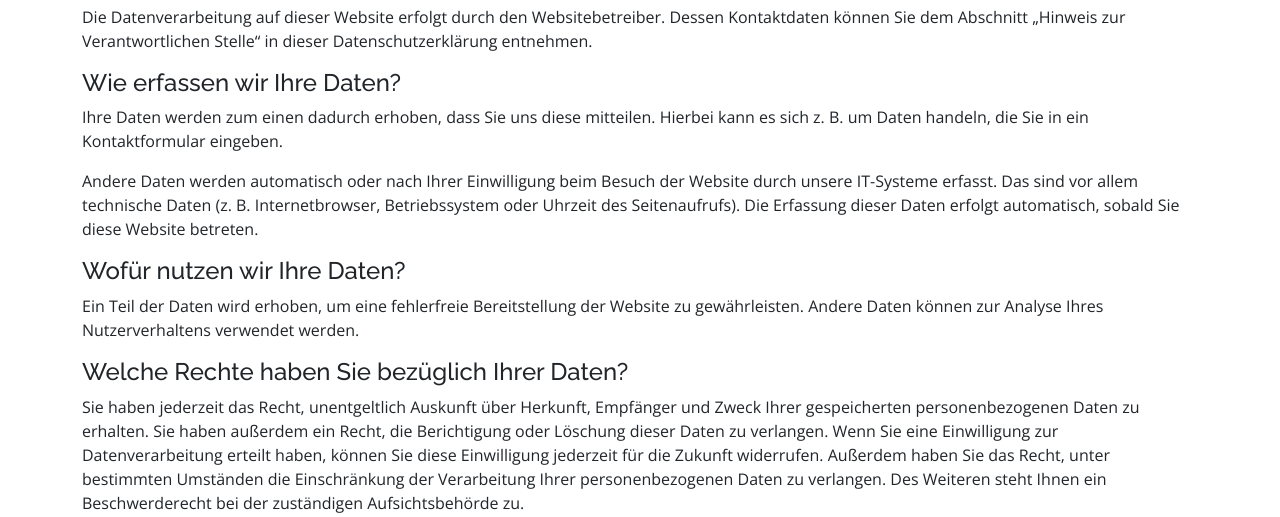
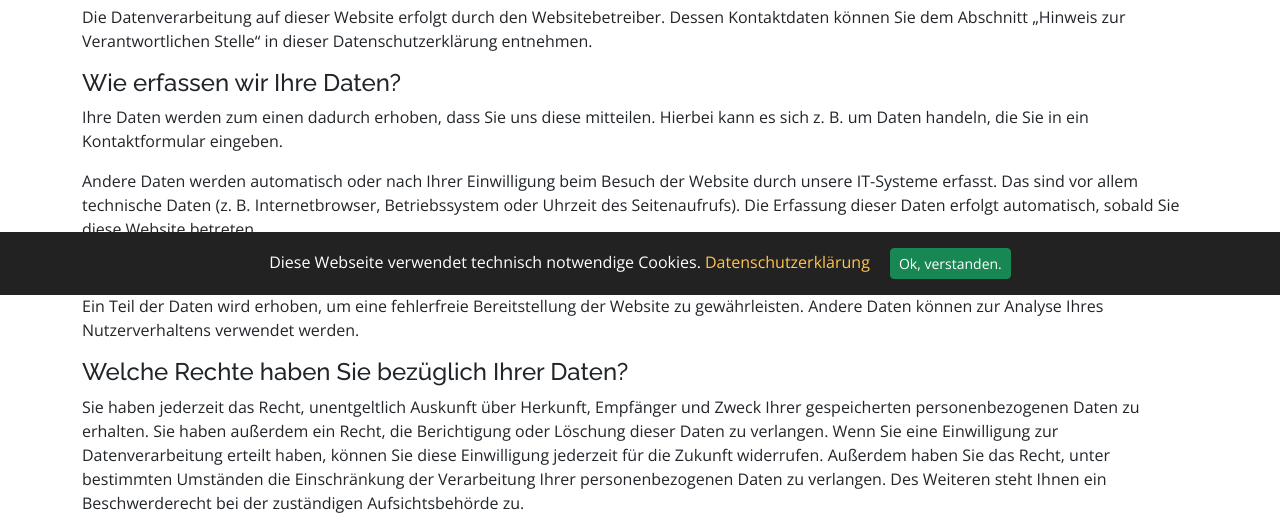
Before and after one commit to schwarzzeltland/schwarzzeltland, a Django app: page /main/privacypolice in a window 1280 px wide. Shown: the part 505-1022 px from the top of the page. Run offline with Django 5.2, Linux system fonts and the light colour scheme; some libraries are stand-ins or nearby versions.

Commit message:
Cookie Hinweis für technisch notwendige Cookies

```diff
--- /dev/null
+++ b/main/cookiemiddleware.py
@@ -0,0 +1,21 @@
+
+from django.conf import settings
+
+class CookieConsentMiddleware:
+    """
+    Entfernt oder verhindert Cookies, solange der User nicht zugestimmt hat.
+    """
+    def __init__(self, get_response):
+        self.get_response = get_response
+
+    def __call__(self, request):
+        response = self.get_response(request)
+
+        consent = request.COOKIES.get("cookies_accepted")
+        if consent != "true":
+            # CSRF-Cookie löschen
+            response.delete_cookie("csrftoken", path="/")
+            # Session-Cookie löschen
+            response.delete_cookie(getattr(settings, "SESSION_COOKIE_NAME", "sessionid"), path="/")
+
+        return response
--- a/main/templates/main/privacypolice.html
+++ b/main/templates/main/privacypolice.html
@@ -233,7 +233,8 @@
     Hinweise zur Nutzung:
     </p><p>
     Die Nutzer sind für die Inhalte ihrer Nachrichten selbst verantwortlich. Nachrichten dürfen nur von berechtigten
-    Administratoren versendet werden und ausschließlich für Belange genutzt werden, die im Zusammenhang mit dieser Webanwendung stehen. Verboten sind insbesondere beleidigende, diskriminierende oder rechtswidrige
+    Administratoren versendet werden und ausschließlich für Belange genutzt werden, die im Zusammenhang mit dieser
+    Webanwendung stehen. Verboten sind insbesondere beleidigende, diskriminierende oder rechtswidrige
     Inhalte. Verstöße können zur Sperrung des Nutzerkontos, Löschung von Nachrichten oder Kündigung des
     Organisationszugangs führen.
     Über die Nachrichtenfunktion sollten keine besonders schutzwürdigen personenbezogenen Daten oder vertraulichen
@@ -377,5 +378,24 @@
                 href="https://www.dataprivacyframework.gov/s/participant-search/participant-detail?contact=true&id=a2zt000000001L5AAI&status=Active"
                 target="_blank" rel="noopener noreferrer">https://www.dataprivacyframework.gov/s/participant-search/participant-detail?contact=true&id=a2zt000000001L5AAI&status=Active</a>
     </p>
+    <h2>6.Cookies</h2>
+    <p>Unsere Website verwendet ausschließlich technisch notwendige Cookies.</p><p>
+    Diese dienen dazu, grundlegende Funktionen
+    der Website bereitzustellen und die Sicherheit zu gewährleisten.</p><p>
+    Im Einzelnen verwenden wir:</p>
+    <ul>
+        <li>Consent-Cookie (cookie-accepted): Speichert Ihre Entscheidung zum Cookie-Hinweis, damit dieser nicht bei
+            jedem Aufruf erneut angezeigt wird.
+        </li>
+        <li>Session-Cookies (sessionid): Diese sind erforderlich, damit Sie während eines Besuchs eingeloggt bleiben und
+            bestimmte Funktionen nutzen können.
+        </li>
+        <li>CSRF-Cookies (csrftoken): Diese werden eingesetzt, um Formulareingaben vor Missbrauch durch sogenannte
+            Cross-Site-Request-Forgery-Angriffe zu schützen.
+        </li>
+    </ul>
+    <p>Diese Cookies enthalten keine personenbezogenen Daten, die Rückschlüsse auf Ihre Identität erlauben.</p>
+    <p>Die Nutzung dieser Cookies erfolgt auf Grundlage von Art. 6 Abs. 1 lit. f DSGVO (berechtigtes Interesse an einer
+        sicheren und funktionsfähigen Website). Eine Einwilligung ist hierfür nicht erforderlich.</p>
     <p>Quelle: <a href="https://www.e-recht24.de">https://www.e-recht24.de</a></p>
 {% endblock %}
--- a/main/urls.py
+++ b/main/urls.py
@@ -19,10 +19,16 @@ urlpatterns = [
     path('help', views.help_view, name='help'),
     path('login/', auth_views.LoginView.as_view(template_name='main/login.html'), name='login'),
     path('logout/', auth_views.LogoutView.as_view(), name='logout'),
-    path('password_reset/', auth_views.PasswordResetView.as_view(template_name='main/password_reset_form.html'), name='password_reset'),
-    path('password_reset/done/', auth_views.PasswordResetDoneView.as_view(template_name='main/password_reset_done.html'), name='password_reset_done'),
-    path('reset/<uidb64>/<token>/', auth_views.PasswordResetConfirmView.as_view(template_name='main/password_reset_confirm.html'), name='password_reset_confirm'),
-    path('reset/done/', auth_views.PasswordResetCompleteView.as_view(template_name='main/password_reset_complete.html'), name='password_reset_complete'),
+    path('password_reset/', auth_views.PasswordResetView.as_view(template_name='main/password_reset_form.html'),
+         name='password_reset'),
+    path('password_reset/done/',
+         auth_views.PasswordResetDoneView.as_view(template_name='main/password_reset_done.html'),
+         name='password_reset_done'),
+    path('reset/<uidb64>/<token>/',
+         auth_views.PasswordResetConfirmView.as_view(template_name='main/password_reset_confirm.html'),
+         name='password_reset_confirm'),
+    path('reset/done/', auth_views.PasswordResetCompleteView.as_view(template_name='main/password_reset_complete.html'),
+         name='password_reset_complete'),
     path('register', views.register, name='register'),
     path('activate/<uidb64>/<token>/', views.activate, name='activate'),
     path('register/email_verification/', views.email_verification, name='email_verification'),
@@ -35,4 +41,5 @@ urlpatterns = [
     path('messages/send/', views.sendmessage_view, name='sendmessage'),
     path('messages/send/<int:pk>/', views.sendmessage_view, name='sendmessage'),
     path('messages/inbox/', views.messagesinbox_view, name='inboxmessages'),
+    path("accept-cookies/", views.accept_cookies, name="accept_cookies"),
 ]
--- a/main/views.py
+++ b/main/views.py
@@ -6,7 +6,7 @@ from django.contrib.auth import get_user_model, login
 from django.contrib.auth.models import User
 from django.contrib.sites.shortcuts import get_current_site
 from django.core.mail import send_mail
-from django.http import HttpResponse, HttpResponseRedirect, request
+from django.http import HttpResponse, HttpResponseRedirect, request, JsonResponse
 
 from django.contrib.auth.decorators import login_required
 from django.db.models import Q
@@ -17,6 +17,7 @@ from django.urls import reverse_lazy
 from django.utils import timezone
 from django.utils.crypto import get_random_string
 from django.utils.http import urlsafe_base64_encode, urlsafe_base64_decode
+from django.views.decorators.csrf import csrf_exempt
 
 from buildings.models import Construction
 from django.shortcuts import redirect
@@ -348,3 +349,15 @@ def messagesinbox_view(request, pk=None):
         'title': 'Empfangene Nachrichten',
         'inbox_messages': inbox_messages,
     })
+
+@csrf_exempt
+def accept_cookies(request):
+    """
+    Setzt ein Cookie, wenn User zugestimmt hat.
+    """
+    response = JsonResponse({"status": "ok"})
+    response.set_cookie(
+        "cookies_accepted", "true", max_age=60*60*24*365,  # 1 Jahr
+        samesite="Lax", secure=False  # evtl. secure=True in Produktion mit HTTPS
+    )
+    return response
--- a/schwarzzeltland/settings.py
+++ b/schwarzzeltland/settings.py
@@ -49,6 +49,7 @@ MIDDLEWARE = [
     "django.middleware.security.SecurityMiddleware",
     "django.contrib.sessions.middleware.SessionMiddleware",
     "django.middleware.common.CommonMiddleware",
+    "main.cookiemiddleware.CookieConsentMiddleware",
     "django.middleware.csrf.CsrfViewMiddleware",
     "django.contrib.auth.middleware.AuthenticationMiddleware",
     "django.contrib.messages.middleware.MessageMiddleware",
--- a/templates/base.html
+++ b/templates/base.html
@@ -142,7 +142,55 @@
     </section>
 
 </main><!-- End #main -->
+<style>
+#cookie-banner {
+    position: fixed;
+    bottom: 0;
+    left: 0;
+    right: 0;
+    background: #222;
+    color: white;
+    padding: 1em;
+    text-align: center;
+    display: none;
+}
+#cookie-banner.show {
+    display: block;
+}
+</style>
 
+<div id="cookie-banner">
+ Diese Webseite verwendet technisch notwendige Cookies.
+    <a href="{% url 'privacypolice' %}">Datenschutzerklärung</a>
+  <button id="accept-cookies" class="btn btn-sm btn-success ms-3">Ok, verstanden.</button>
+</div>
+
+<script>
+function getCookie(name){
+  const m = document.cookie.match('(^|;)\\s*' + name + '\\s*=\\s*([^;]+)');
+  return m ? m.pop() : '';
+}
+
+document.addEventListener("DOMContentLoaded", function() {
+  const banner = document.getElementById("cookie-banner");
+  if (!document.cookie.includes("cookies_accepted=true")) {
+      banner.classList.add("show");
+  }
+  document.getElementById("accept-cookies").onclick = function() {
+      fetch("{% url 'accept_cookies' %}", {
+          method: "POST",
+          headers: {"X-CSRFToken": getCookie("csrftoken"), "Content-Type": "application/json"},
+          body: JSON.stringify({accept: true})
+      }).then(res => {
+          if (res.ok) {
+              document.cookie = "cookies_accepted=true; path=/; samesite=lax";
+              banner.classList.remove("show");
+              location.reload();  // Seite neu laden, damit Session funktioniert
+          }
+      });
+  };
+});
+</script>
 <!-- ======= Footer ======= -->
 <footer id="footer">
     <div class="footer-top">
```
